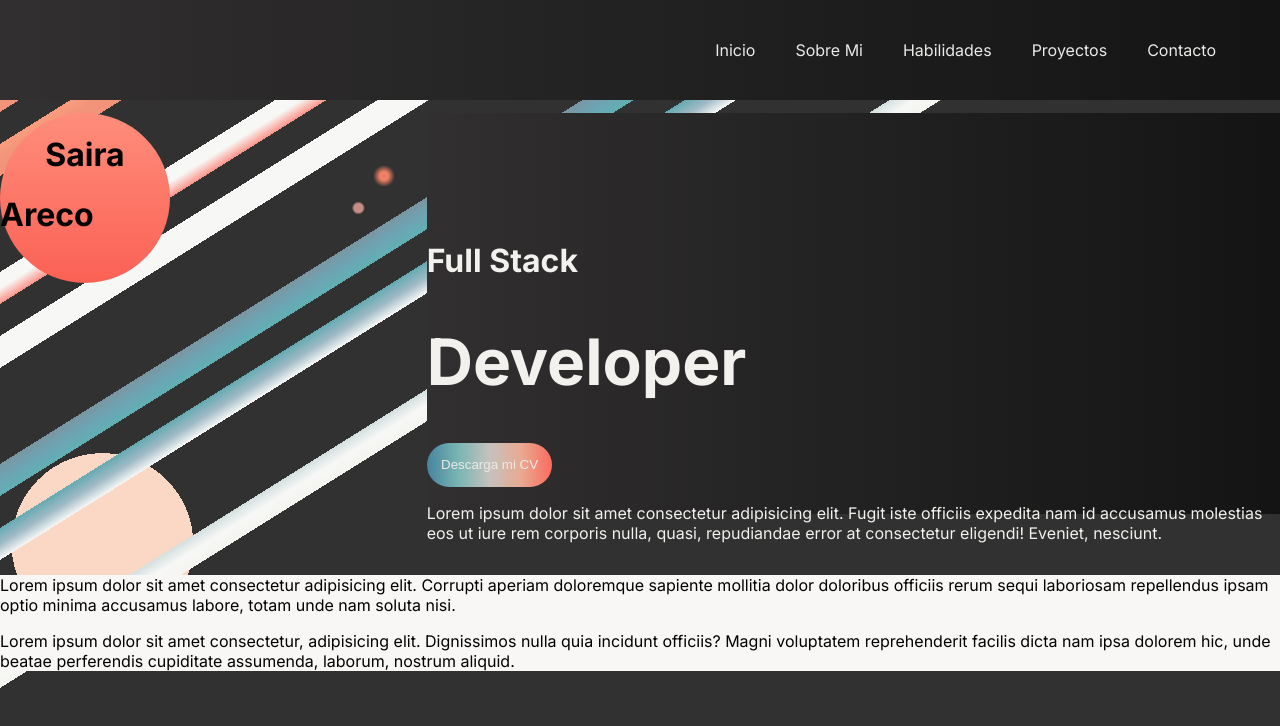
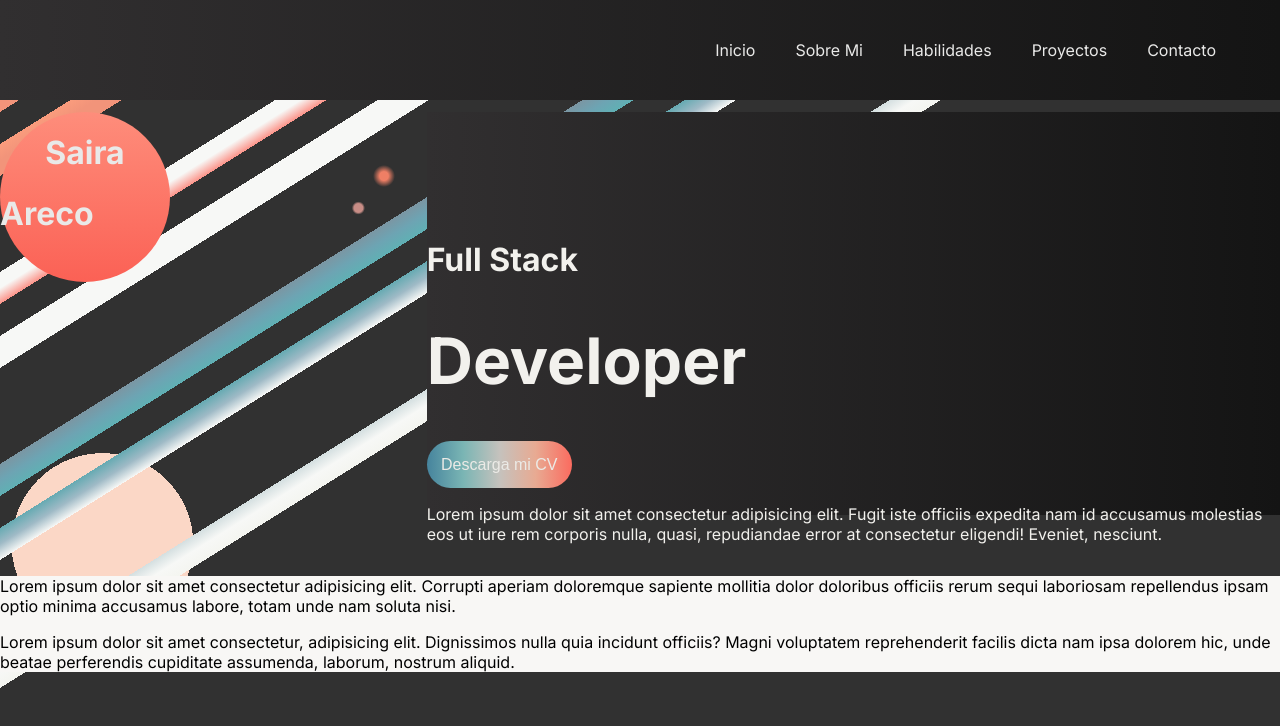
Before and after one commit to sairaareco/portfolio, a Next.js app in the folder client/: page / in a window 1280 px wide. Shown: the top 726 px of the page. Built offline with nearby package versions, Linux system fonts and the light colour scheme.

Commit message:
modificaciones en fondo de pantalla

```diff
--- a/client/app/components/Model.tsx
+++ b/client/app/components/Model.tsx
@@ -4,9 +4,9 @@ const Model = () => {
 
     return(
         <main className={styles.container}>
-            <div >
+            <div>
                 <h1 className={styles.name}> Saira </h1>
-                <h1> Areco </h1>
+                <h1 className={styles.lastname}> Areco </h1>
             </div>
         </main>
     )
--- a/client/app/globals.css
+++ b/client/app/globals.css
@@ -6,8 +6,6 @@ body {
   align-items: center;
   justify-content: center;
   background: #313131;
-
-  /* Pseudoelemento para las líneas diagonales */
   position: relative;
 }
 
@@ -33,6 +31,8 @@ body::before {
 
     background-repeat: no-repeat;
 }
+
+
 
 
 
--- a/client/app/styles/Init.module.css
+++ b/client/app/styles/Init.module.css
@@ -5,6 +5,7 @@
 }
 
 .buttonDownloadCv {
+    font-size: 1rem;
     color: #EBEAE6;
     border: none;
     border-radius: 55px;
--- a/client/app/styles/Model.module.css
+++ b/client/app/styles/Model.module.css
@@ -9,8 +9,11 @@
 }
 
 .name {
+    color: #E9E9E8;
     text-align: center;
 }
 
-
+.lastname {
+    color: #E9E9E8;
+}
 /* backgraound attachhemtne: para dejar fixed un fondo de pantalla  */
```
